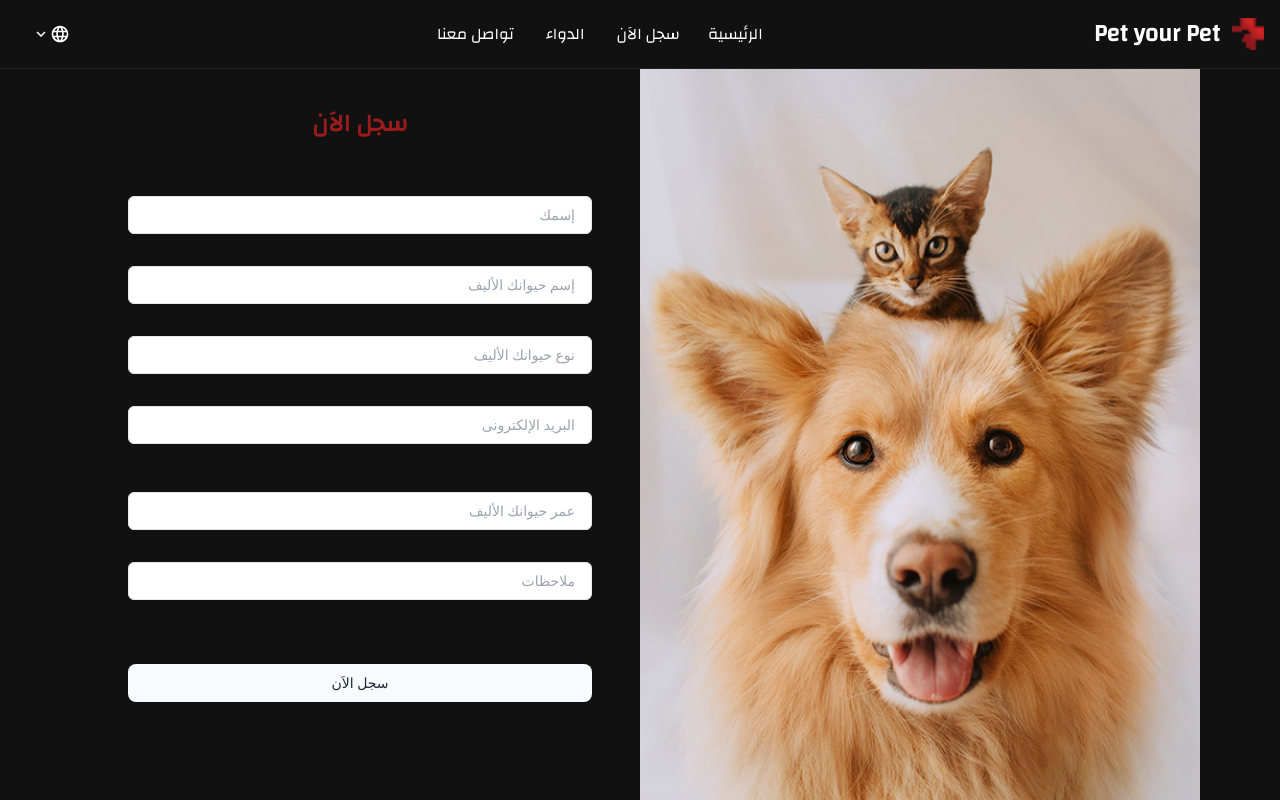
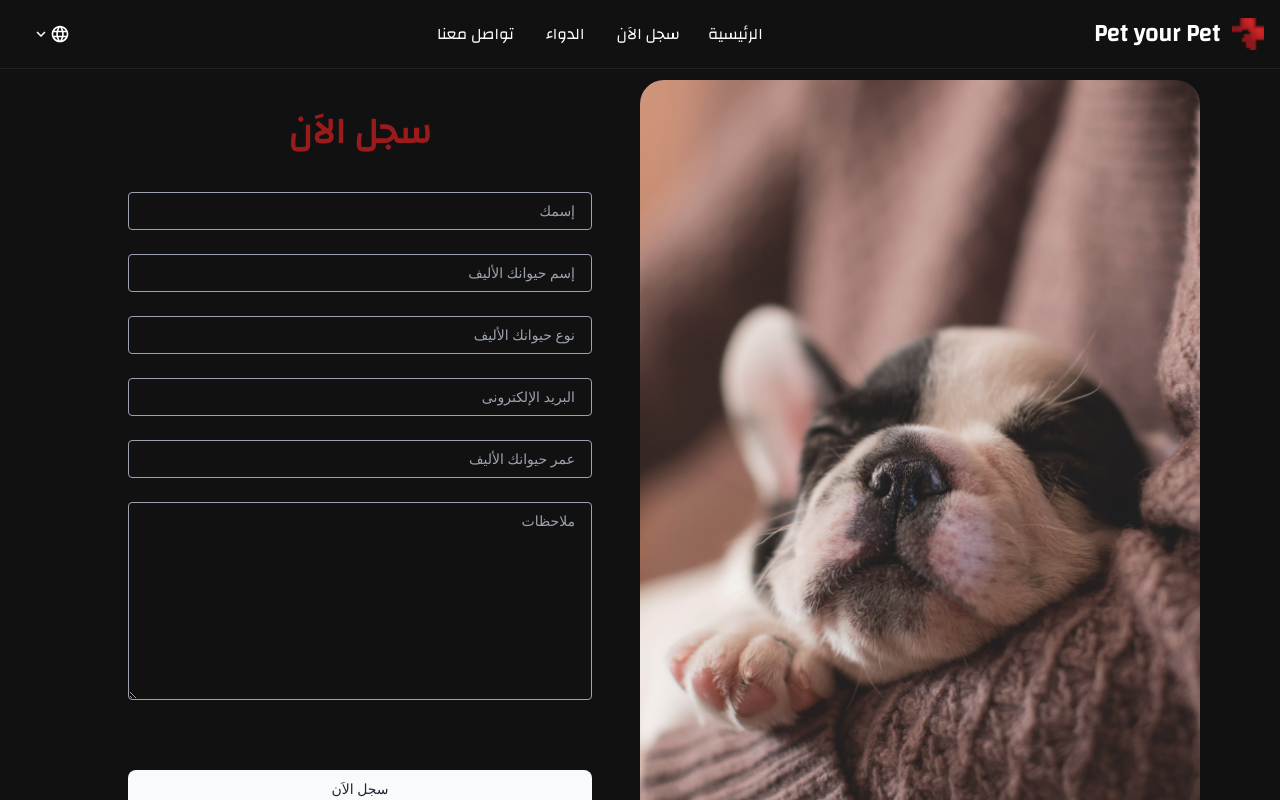
Before and after one commit to omarmreda/pet-your-pet, a React (Vite) app: page /register in a window 1280 px wide. Shown: the top 800 px of the page. Built offline with nearby package versions, Linux system fonts and the light colour scheme.

Commit message:
form edit

```diff
--- a/public/locales/ar/translation.json
+++ b/public/locales/ar/translation.json
@@ -47,6 +47,7 @@
         "hills" : "هيلز",
         "plan" : "بلان كانين",
         "royal" : "رويال كانين",
-        "food" : "الغذاء"
+        "food" : "الغذاء",
+        "add_to_cart" : "أضف إلى السلة"
     }
 }
--- a/public/locales/en/translation.json
+++ b/public/locales/en/translation.json
@@ -46,7 +46,8 @@
         "hills" : "Hills Science",
         "plan" : "Plan canin",
         "royal" : "Royal canin",
-        "food" : "Food"
+        "food" : "Food",
+        "add_to_cart" : "Add to Cart"
     }
 
 }
--- a/src/components/Food/Food.jsx
+++ b/src/components/Food/Food.jsx
@@ -24,8 +24,8 @@ const Food = () => {
   ];
 
   return (
-    <section className="py-10 mt-10">
-      <h2 className="text-center text-3xl changa font-semibold">
+    <section className="py-10">
+      <h2 className="text-center text-3xl text-red-800 changa font-semibold">
         {t("pharmacy.food")}
       </h2>
       <div className="container my-12 mx-auto  px-4 md:px-12">
--- a/src/components/MainSection/MainSection.jsx
+++ b/src/components/MainSection/MainSection.jsx
@@ -33,7 +33,11 @@ const MainSection = ({ isRtl }) => {
         </button>
       </div>
       <div className="lg:w-5/12 w-full">
-        <img src="/images/main-section.jpg" alt="vet" className="w-full mt-3" />
+        <img
+          src="/images/main-section.jpg"
+          alt="vet"
+          className="w-full mt-3 rounded-lg"
+        />
       </div>
     </section>
   );
--- a/src/components/Medicine/Medicine.jsx
+++ b/src/components/Medicine/Medicine.jsx
@@ -23,8 +23,8 @@ const Medicine = () => {
   ];
 
   return (
-    <section className="py-10 mt-10">
-      <h2 className="text-center text-3xl changa font-semibold">
+    <section className="py-10 mt-20">
+      <h2 className="text-center text-red-800 text-3xl changa font-semibold">
         {t("pharmacy.medicines")}
       </h2>
       <div className="container my-12 mx-auto px-4 md:px-12">
--- a/src/components/ProductCard/ProductCard.jsx
+++ b/src/components/ProductCard/ProductCard.jsx
@@ -1,4 +1,7 @@
+import { useTranslation } from "react-i18next";
+
 const ProductCard = ({ imgUrl, productName, productPrice }) => {
+  const { t } = useTranslation();
   return (
     <div className="my-1 px-1 w-full md:w-1/2 lg:my-4 lg:px-4 lg:w-1/3">
       <article className="overflow-hidden rounded-lg shadow-lg">
@@ -14,7 +17,9 @@ const ProductCard = ({ imgUrl, productName, productPrice }) => {
           </h1>
           <p class="text-white text-sm">e£ {productPrice}</p>
         </header>
-        <button className="text-center py-4 mt-4 mx-auto">Add to cart</button>
+        <button className="text-center py-4 mt-4  w-full bg-[#222] hover:bg-gray-300 hover:text-gray-900 text-white">
+          {t("pharmacy.add_to_cart")}
+        </button>
       </article>
     </div>
   );
--- a/src/pages/RegisterPage.jsx
+++ b/src/pages/RegisterPage.jsx
@@ -6,66 +6,67 @@ const RegisterPage = () => {
     <div className="flex items-center min-h-screen px-20 bg-[#111]">
       <div className="flex-1 h-full max-w-screen mx-auto bg-[#111]">
         <div className="flex flex-col md:flex-row">
-          <div className="h-32 md:h-auto md:w-1/2">
+          <div className="h-32 md:h-auto md:w-1/2 rounded-3xl py-5 pt-20">
             <img
-              className="object-cover w-full h-full"
-              src="/images/form.jpg"
+              className="object-cover w-full h-full rounded-3xl"
+              src="/images/form.png"
               alt="img"
             />
           </div>
-          <div className="flex items-center justify-center p-6 sm:p-12 md:w-1/2">
-            <div className="w-full flex flex-col">
-              <h1 className="mb-4 text-2xl text-red-800 changa font-bold text-center">
+          <div className="flex  items-center justify-center p-6 sm:p-12 md:w-1/2">
+            <div className="w-full flex flex-col gap-6 h-full pt-16 justify-between py-10">
+              <h1 className="mb-4 text-4xl text-red-800 changa font-bold text-center">
                 {t("form.register")}
               </h1>
               <div>
                 <input
                   type="text"
-                  className="w-full px-4 mt-10 py-2 text-sm border rounded-md focus:border-blue-400 focus:outline-none focus:ring-1 focus:ring-blue-600"
+                  className="w-full bg-transparent px-4 py-2 text-white rounded text-sm border border-gray-400 focus:border-blue-400 focus:outline-none focus:ring-1 focus:ring-blue-600"
                   placeholder={t("form.your_name")}
                 />
               </div>
               <div>
                 <input
                   type="text"
-                  className="w-full mt-8 px-4 py-2 text-sm border rounded-md focus:border-blue-400 focus:outline-none focus:ring-1 focus:ring-blue-600"
+                  className="w-full bg-transparent px-4 py-2 text-white rounded text-sm border border-gray-400 focus:border-blue-400 focus:outline-none focus:ring-1 focus:ring-blue-600"
                   placeholder={t("form.pets_name")}
                 />
               </div>
               <div>
                 <input
                   type="text"
-                  className="w-full mt-8 px-4 py-2 text-sm border rounded-md focus:border-blue-400 focus:outline-none focus:ring-1 focus:ring-blue-600"
+                  className="w-full bg-transparent px-4 py-2 text-white rounded text-sm border border-gray-400 focus:border-blue-400 focus:outline-none focus:ring-1 focus:ring-blue-600"
                   placeholder={t("form.pets_type")}
                 />
               </div>
               <div>
                 <input
                   type="email"
-                  className="w-full px-4 mt-8 py-2 text-sm border rounded-md focus:border-blue-400 focus:outline-none focus:ring-1 focus:ring-blue-600"
+                  className="w-full bg-transparent px-4 py-2 text-white rounded text-sm border border-gray-400 focus:border-blue-400 focus:outline-none focus:ring-1 focus:ring-blue-600"
                   placeholder={t("form.email_adress")}
                 />
               </div>
-              <div className="mt-4">
+              <div className="">
                 <input
                   type="text"
-                  className="w-full px-4 mt-8 py-2 text-sm border rounded-md focus:border-blue-400 focus:outline-none focus:ring-1 focus:ring-blue-600"
+                  className="w-full bg-transparent px-4 py-2 text-white rounded text-sm border border-gray-400 focus:border-blue-400 focus:outline-none focus:ring-1 focus:ring-blue-600"
                   placeholder={t("form.pets_age")}
                 />
               </div>
               <div>
-                <input
-                  className="w-full px-4 mt-8 py-2 text-sm border rounded-md focus:border-blue-400 focus:outline-none focus:ring-1 focus:ring-blue-600"
+                <textarea
+                  className="w-full bg-transparent px-4 py-2 text-white rounded text-sm border border-gray-400 focus:border-blue-400 focus:outline-none focus:ring-1 focus:ring-blue-600"
                   placeholder={t("form.any_notes")}
-                  type="text"
-                />
+                  cols={9}
+                  rows={9}
+                ></textarea>
+                <button
+                  className="block w-full mt-16 px-4 py-2  text-sm font-medium leading-5 text-center text-gray-800 transition-colors duration-150 bg-gray-50 border border-transparent rounded-lg active:bg-blue-600 hover:bg-gray-700 hover:text-white focus:outline-none focus:shadow-outline-blue"
+                  href="#"
+                >
+                  {t("form.register")}
+                </button>
               </div>
-              <button
-                className="block w-full mt-16 px-4 py-2  text-sm font-medium leading-5 text-center text-gray-800 transition-colors duration-150 bg-gray-50 border border-transparent rounded-lg active:bg-blue-600 hover:bg-blue-700 focus:outline-none focus:shadow-outline-blue"
-                href="#"
-              >
-                {t("form.register")}
-              </button>
             </div>
           </div>
         </div>
```
Also changed, not shown: public/images/form.png (added).
